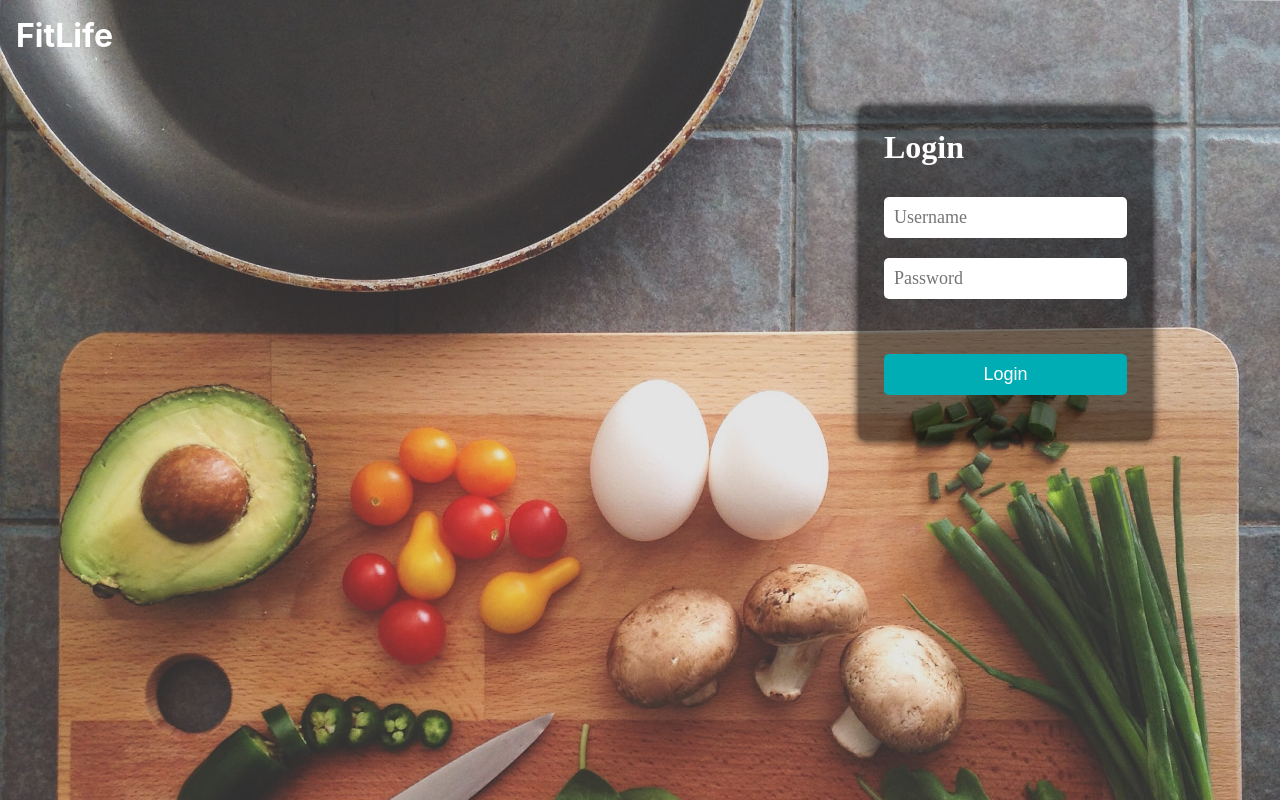
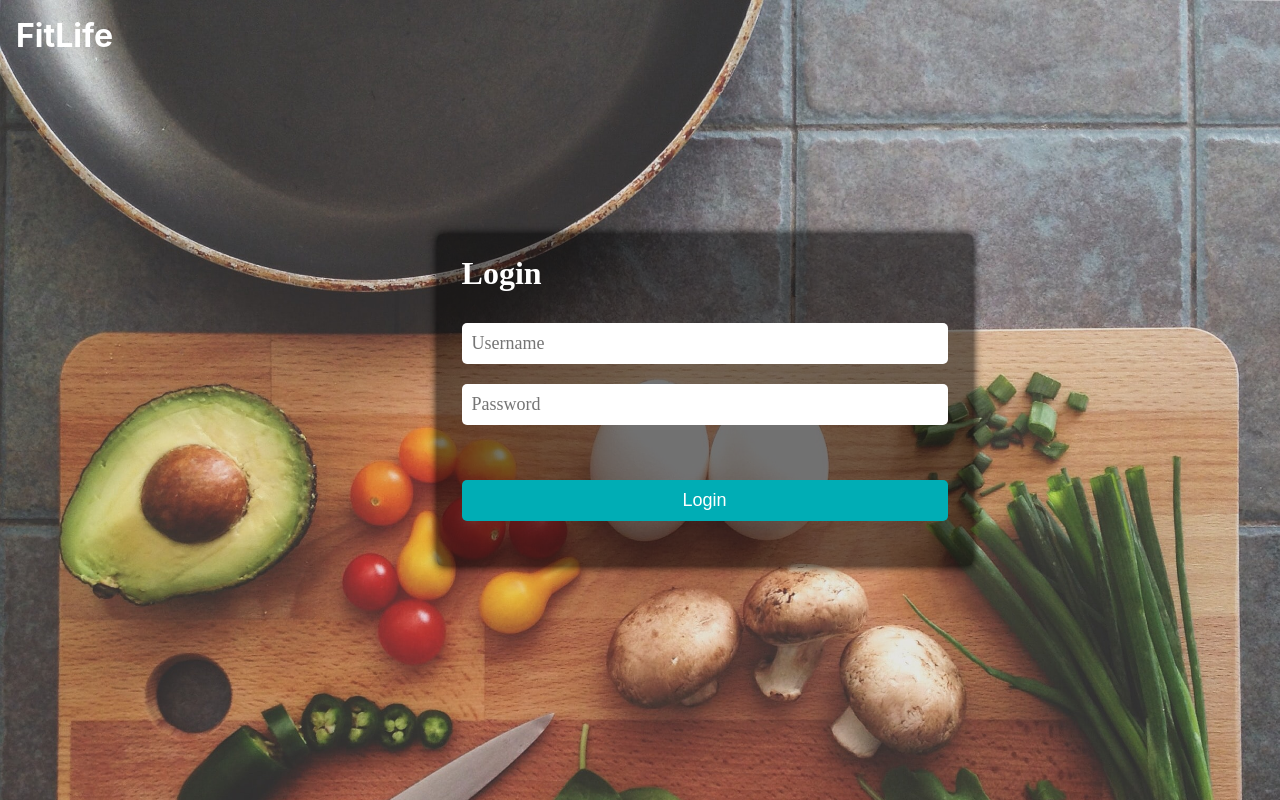
Before and after one commit to robert-loo/fitlife-capstone, a React (Create React App) app: page / in a window 1280 px wide. Built offline with nearby package versions, Linux system fonts and the light colour scheme.

Commit message:
Fix hero image with flexbox instead of position absolute

```diff
--- a/src/components/HomePage/HomePage.scss
+++ b/src/components/HomePage/HomePage.scss
@@ -3,9 +3,10 @@
     background-image: url('../../assets/images/hero-image.jpg');
     height: 30vh;
     background-size: cover;
-    background-position: -25px;
     background-color: rgba(0, 0, 0, 0.5);
     border-radius: 5px;
+    display: flex;
+    justify-content: center;
 }
     &__title{
         color: white;
@@ -24,10 +25,11 @@
     }
     &__subheader--container{
         // background-color: gray;
+        // bottom: 63%;
+        // left: 10%;
+        // position: absolute;
+        padding-top: 1.5rem;
         width: 80%;
-        position: absolute;
-        bottom: 63%;
-        left: 10%;
         text-align: center;
     }
     &-btn{
--- a/src/components/Layout/Layout.scss
+++ b/src/components/Layout/Layout.scss
@@ -5,6 +5,7 @@
         font-family: poppins;
     }
     &__header{
+        display: flex;
         color: white;
         padding: 1rem;
         margin: 0;
@@ -12,27 +13,27 @@
     }
     &__container {
         background-image: url('../../assets/images/login-background.jpg');
+        background-size: cover;
+        height:100vh;
+        display: flex;
         // background-position: 0 30%;
-        background-size: cover;
-        position: relative;
+        // position: relative;
         // padding: 1rem;
-        height:100vh;
     }
 
     &__box{
         padding-bottom: 1.5625rem;
         padding-left: 1.5625rem;
         padding-right: 1.5625rem;
-        position: absolute;
-        display: flex;
-        flex-direction: column;
-        right: 10%;
-        bottom: 45%;
+        // position: absolute;
+        // display: flex;
+        // flex-direction: column;
+        // right: 10%;
+        // bottom: 45%;
         background-color: rgba(0, 0, 0, 0.5);
         margin: auto auto;
         border-radius: 5px;
         box-shadow: 0 0 10px #000;
-        position: absolute;
         // background-color: white;
     }
     &-btn{
```
Also changed, not shown: src/components/HomePage/HomePage.js (+5 -5 lines).
